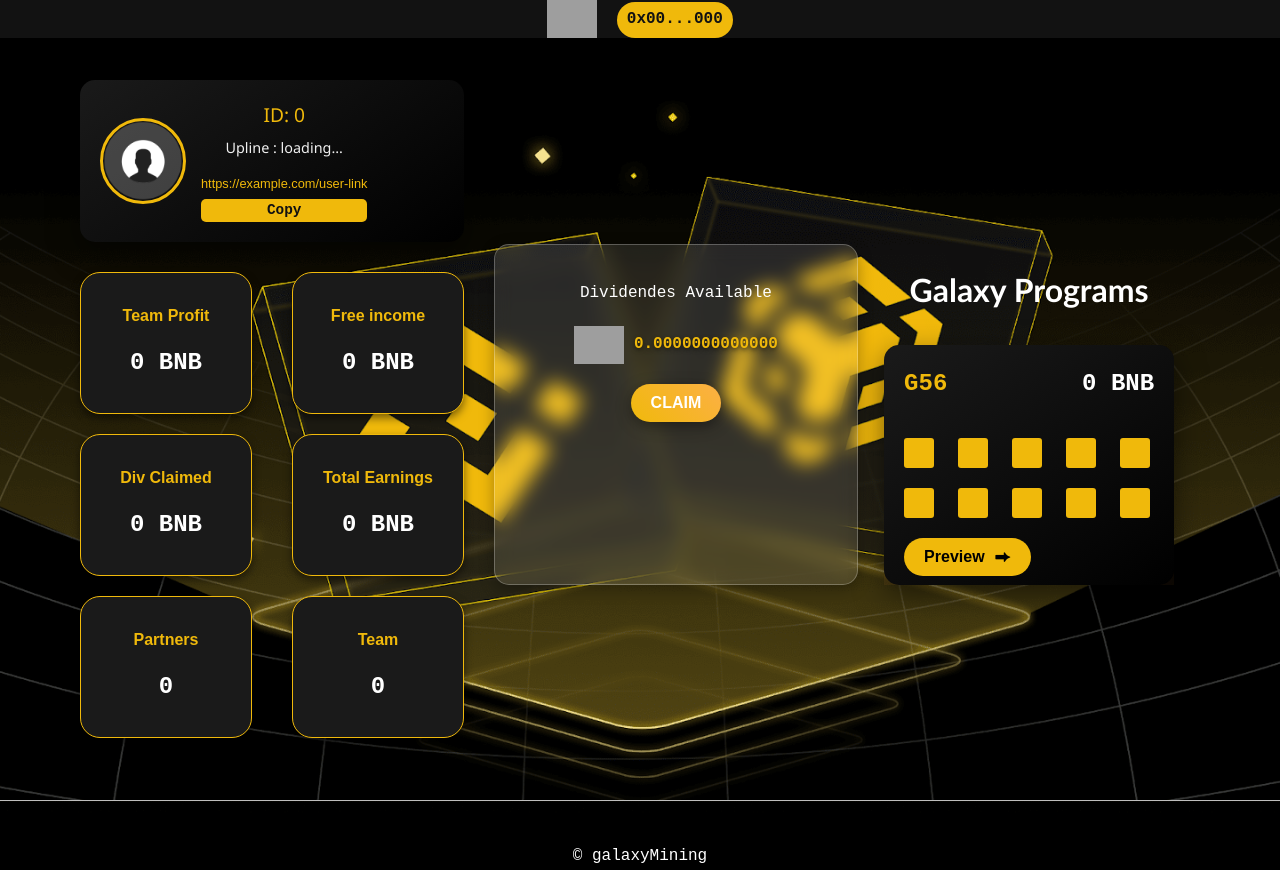
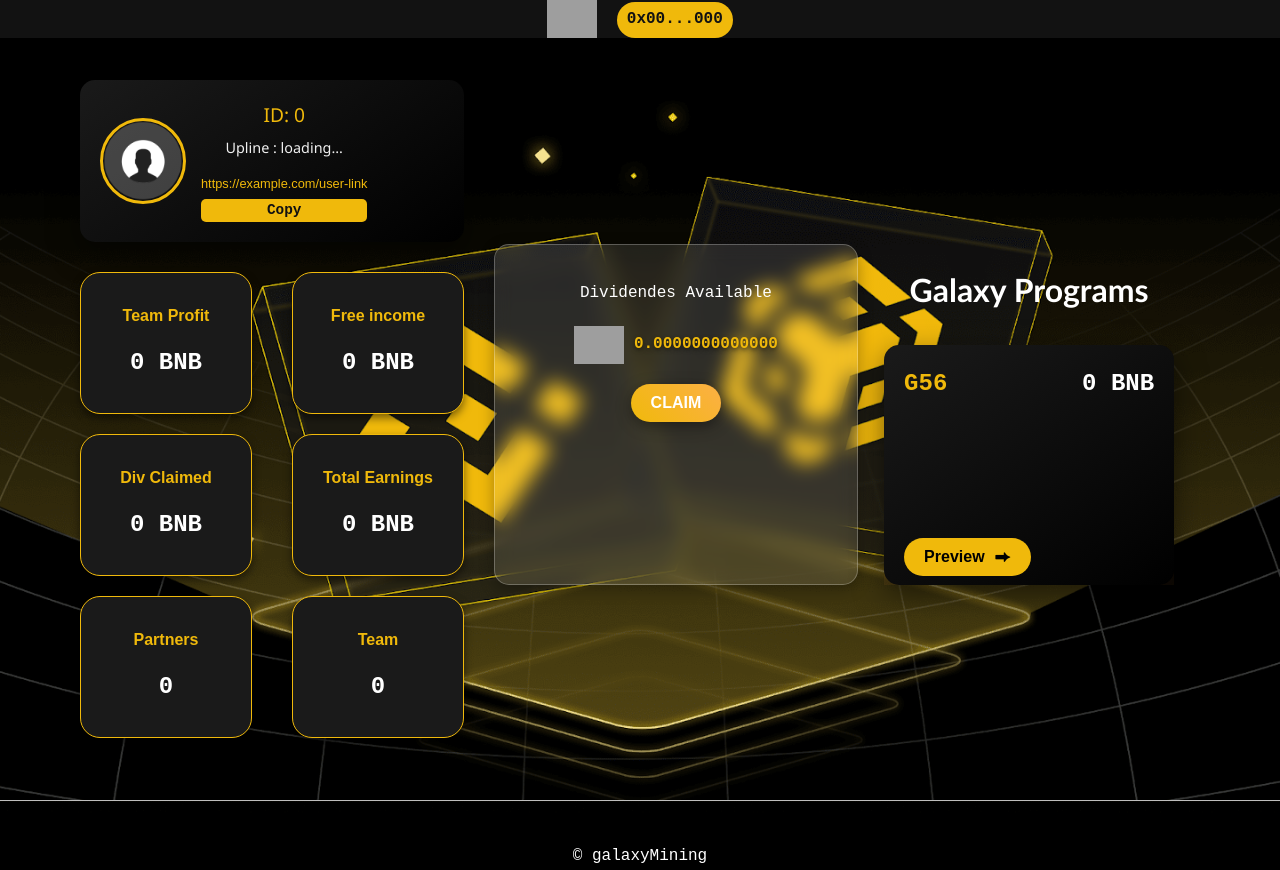
Before and after one commit to Satoshikamotona/galaxy-mining_index, a plain HTML site: page dashboard.html in a window 1280 px wide. Drawn offline with nearby package versions, Linux system fonts and the light colour scheme; grey boxes are pictures that could not be loaded; a script that the page names is missing.

Commit message:
Add files via upload

```diff
--- a/dashboardstyle.css
+++ b/dashboardstyle.css
@@ -901,7 +901,7 @@ a:hover {
 .square {
     width: 25px;
     height: 25px;
-    background-color: #F0B90B;
+
     border-radius: 4px;
 }
 
@@ -1030,7 +1030,7 @@ a:hover {
 .square {
     width: 30px;
     height: 30px;
-    background-color: #F0B90B;
+
     border-radius: 3px;
 }
 
```
